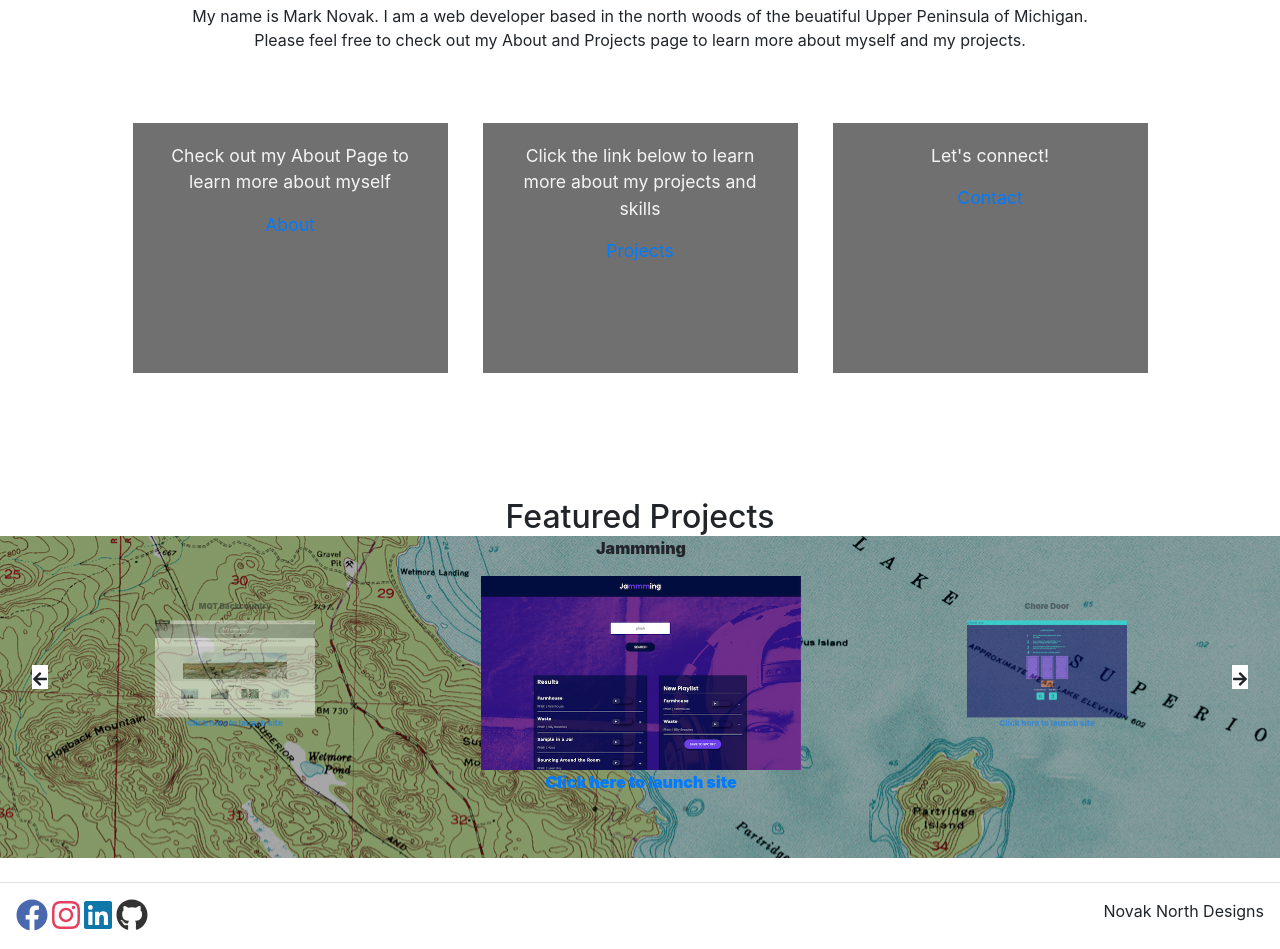
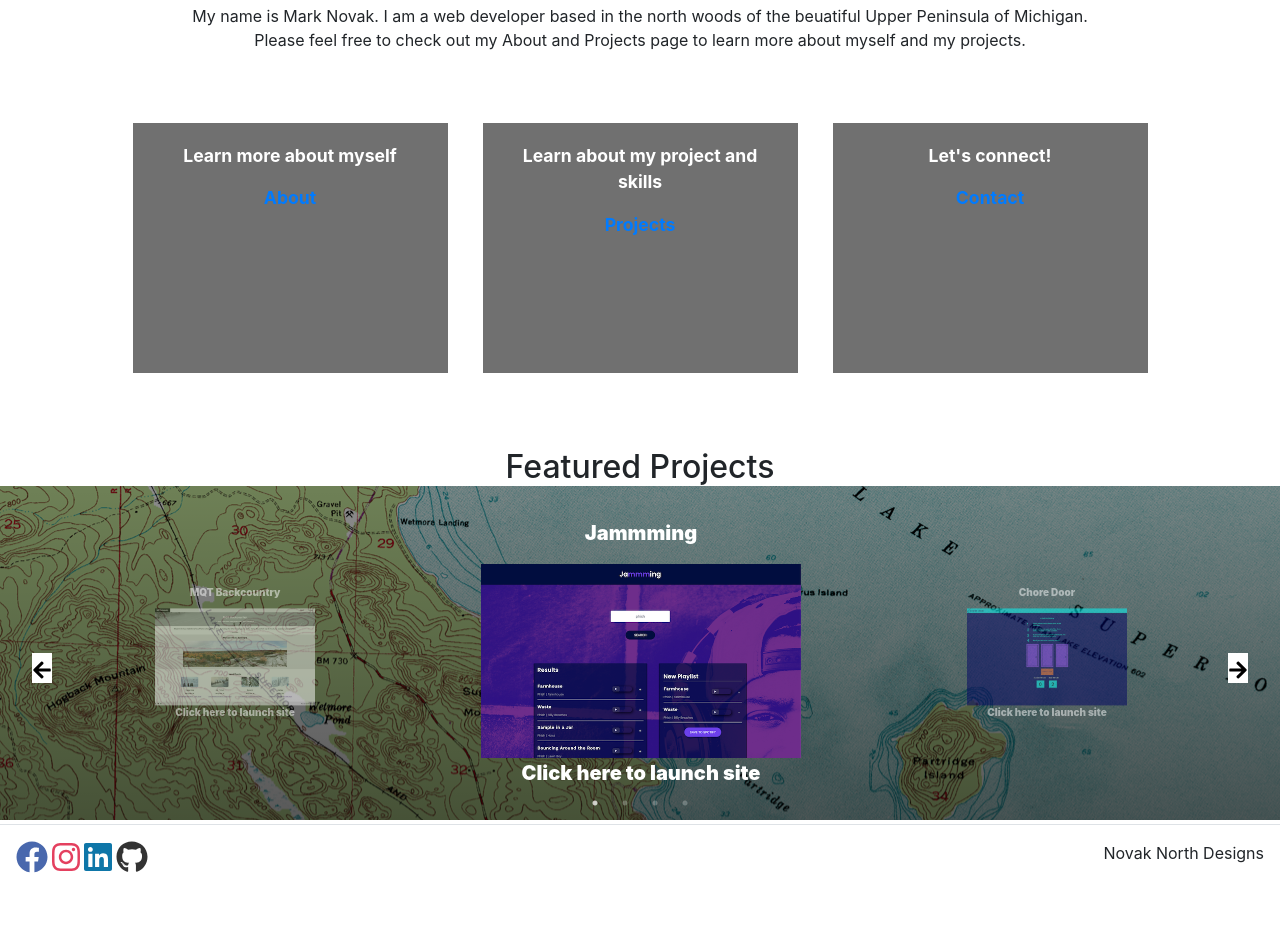
Before and after one commit to manovak24/manovak24.github.io, a React (Create React App) app: page / in a window 1280 px wide. Shown: the part 260-1209 px from the top of the page. After the commit the page ends 1151 px from the top, so only its background shows below. Built offline with nearby package versions, Linux system fonts and the light colour scheme.

Commit message:
home page structure is basically complete

```diff
--- a/src/compontents/footer.jsx
+++ b/src/compontents/footer.jsx
@@ -11,7 +11,7 @@ class Footer extends React.Component {
         return (
             <footer>
                 <Container fluid={true}>
-                    <Row className="border-top justify-content-between p-3 mt-4 d-flex">
+                    <Row className="border-top justify-content-between p-3 mt-1 d-flex">
                         <Col style={{textAlign:'left', padding:'0'}}>
                             <SocialFollow />
                         </Col>
--- a/src/compontents/slider.css
+++ b/src/compontents/slider.css
@@ -4,9 +4,8 @@
 .slider-container {
     width: 100%;
     height: auto;
-    padding-bottom: 4rem;
-    padding-left: 2rem;
-    padding-right: 2rem;
+    padding: 2rem;
+    font-size: 1.25rem;
 }
 
 @media screen and (max-width: 37.5rem) {
@@ -22,6 +21,10 @@
     margin: 0 auto;
 }
 
+.slide-link {
+    color: white;
+}
+
 .slide {
     transform: scale(.5);
     transition: transform 300ms;
@@ -35,6 +38,7 @@
 
 .arrow {
     background-color: white;
+    color: black !important;
     position: absolute;
     cursor: pointer;
     z-index: 10;
@@ -57,3 +61,11 @@
     left: 0%;
     top: 50%;
 }
+
+.slick-dots li button:before {
+    color: white;
+  }
+
+  .slick-dots li.slick-active button:before {
+    color:white!important;
+}
--- a/src/compontents/slider.js
+++ b/src/compontents/slider.js
@@ -106,7 +106,7 @@ function ProjectSlider() {
                         <a href={img.source} rel="noopener noreferrer" target="_blank">
                             <img src={img.image} alt="alt" />
                         </a>
-                        <a href={img.source} rel="noopener noreferrer" target="_blank">Click here to launch site</a>
+                        <a className="slide-link" href={img.source} rel="noopener noreferrer" target="_blank">Click here to launch site</a>
                     </div>
                 ))}
             </Slider>
--- a/src/pages/home-page.css
+++ b/src/pages/home-page.css
@@ -4,9 +4,9 @@
 }
 
 .featured-container {
-    background-image: linear-gradient( rgba(0, 0, 0, 0.35), rgba(0, 0, 0, 0.35) ), url(../assets/topo-map.png);
-
+    background-image: linear-gradient( rgba(0, 0, 0, 0.45), rgba(0, 0, 0, 0.65) ), url(../assets/topo-map.png);
     font-weight: 900;
+    color: white;
 }
 
 .featured-title {
@@ -27,18 +27,18 @@
 }
 
 /*Topo Section*/
-.topo-container {
+.box-container {
     height: 380px;
     width: 100%;
     padding-top: 40px;
     background-repeat: no-repeat;
     background-position: center;
     background-size: cover;
-    color: whitesmoke;
-    margin-bottom: 50px;
+    color: white;
+    font-weight: 700;
 }
 
-.topo-boxes {
+.info-boxes {
     max-width: 1050px;
     margin: 15px auto auto auto;
     display: flex;
@@ -55,11 +55,11 @@
 }
 
 @media screen and (max-width: 500px) {
-    .topo-container {
+    .box-container {
       height: auto;
       padding-bottom: 40px;
     }
-    .topo-boxes {
+    .info-boxes {
       display: flex;
       flex-flow: column;
       justify-content: space-around;
--- a/src/pages/home-page.jsx
+++ b/src/pages/home-page.jsx
@@ -17,14 +17,14 @@ class HomePage extends React.Component {
                         <p>My name is Mark Novak. I am a web developer based in the north woods of the beuatiful Upper Peninsula of Michigan. Please feel free to check out my About and Projects page to learn more about myself and my projects.</p>
                     </div>
 
-                    <div className="topo-container">
-                        <div className="topo-boxes">
+                    <div className="box-container">
+                        <div className="info-boxes">
                             <div className="box">
-                                <p>Check out my About Page to learn more about myself</p>
+                                <p>Learn more about myself</p>
                                 <a href="https://manovak24.github.io/about">About</a>
                             </div>
                             <div className="box">
-                                <p>Click the link below to learn more about my projects and skills</p>
+                                <p>Learn about my project and skills</p>
                                 <a href="https://manovak24.github.io/projects">Projects</a>
                             </div>
                             <div className="box">
```
